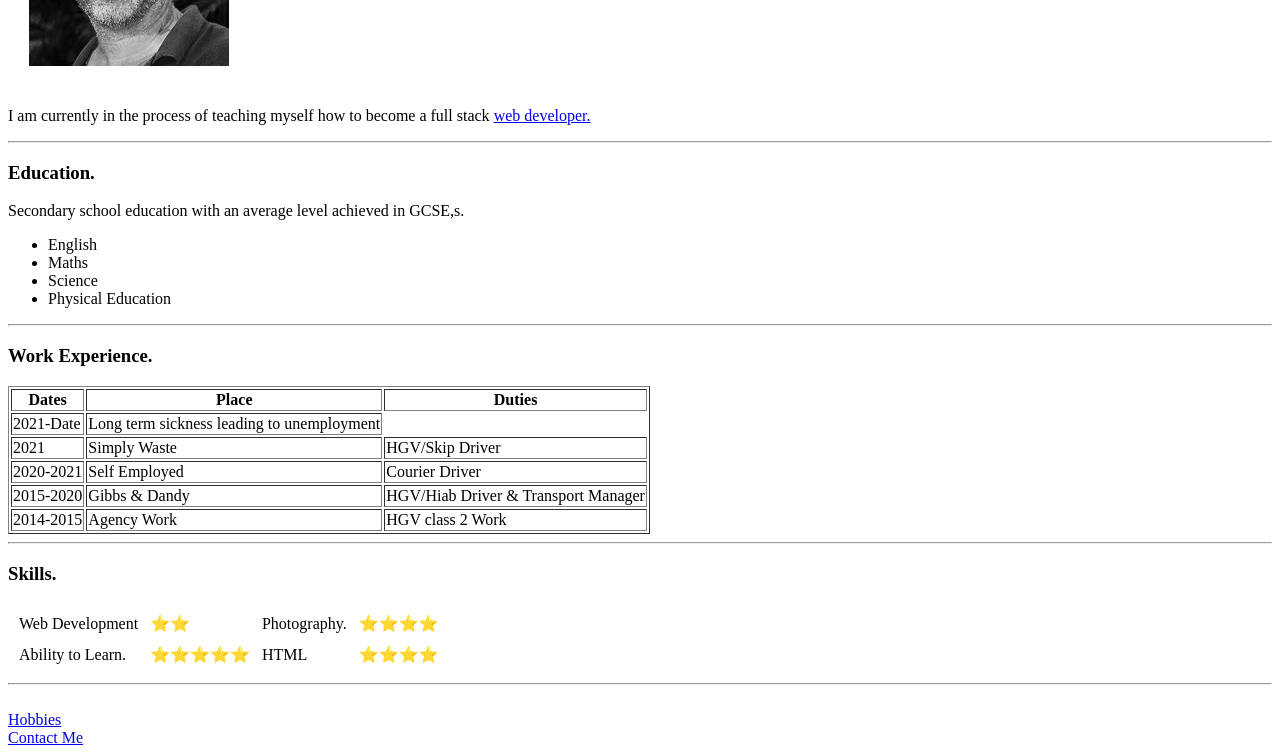
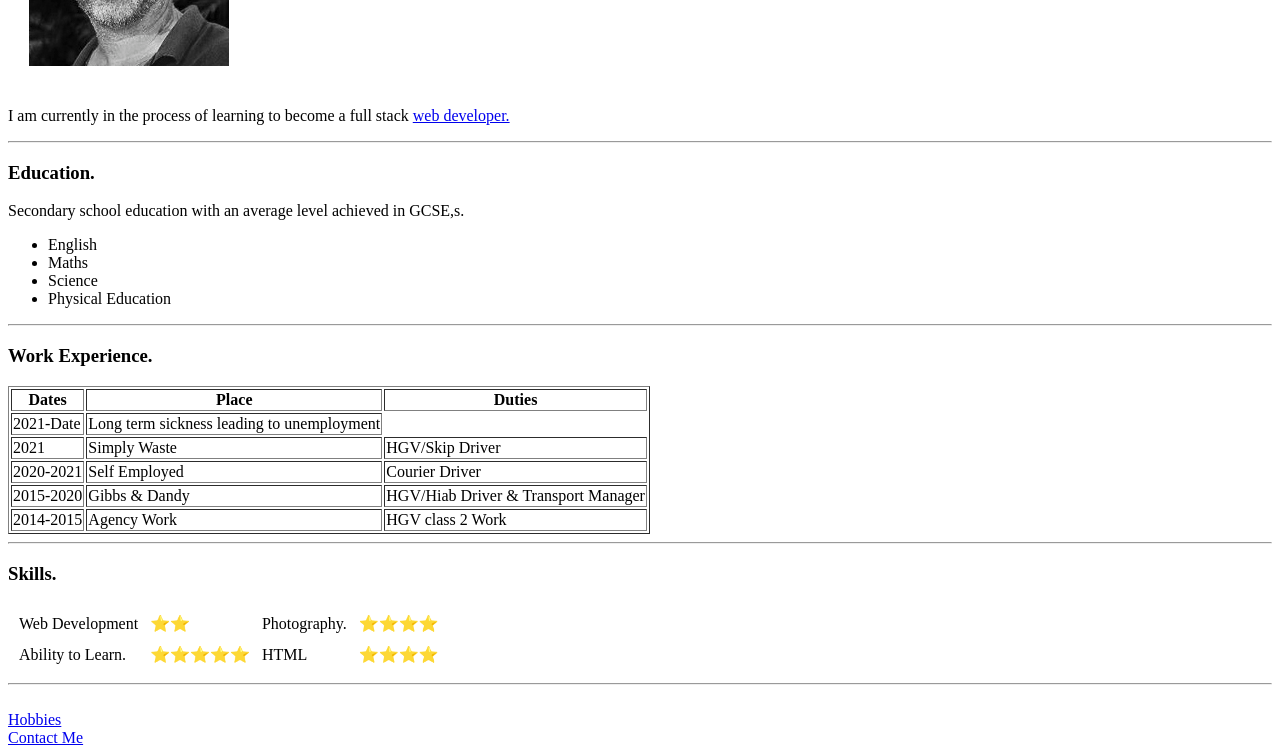
Before and after one commit to deanrrobson/cv, a plain HTML site: page index.html in a window 1280 px wide. Shown: the part 187-942 px from the top of the page. Drawn offline with Linux system fonts and the light colour scheme.

Commit message:
change from teaching myself to learning to become

```diff
--- a/index.html
+++ b/index.html
@@ -15,7 +15,7 @@
           <td>
       </tr>
     </table>
-    <p> I am currently in the process of teaching myself how to become a full stack <a href="https://en.wikipedia.org/wiki/Web_developer">web developer.</a></p>
+    <p> I am currently in the process of learning to become a full stack <a href="https://en.wikipedia.org/wiki/Web_developer">web developer.</a></p>
 
     <hr>
 
```
